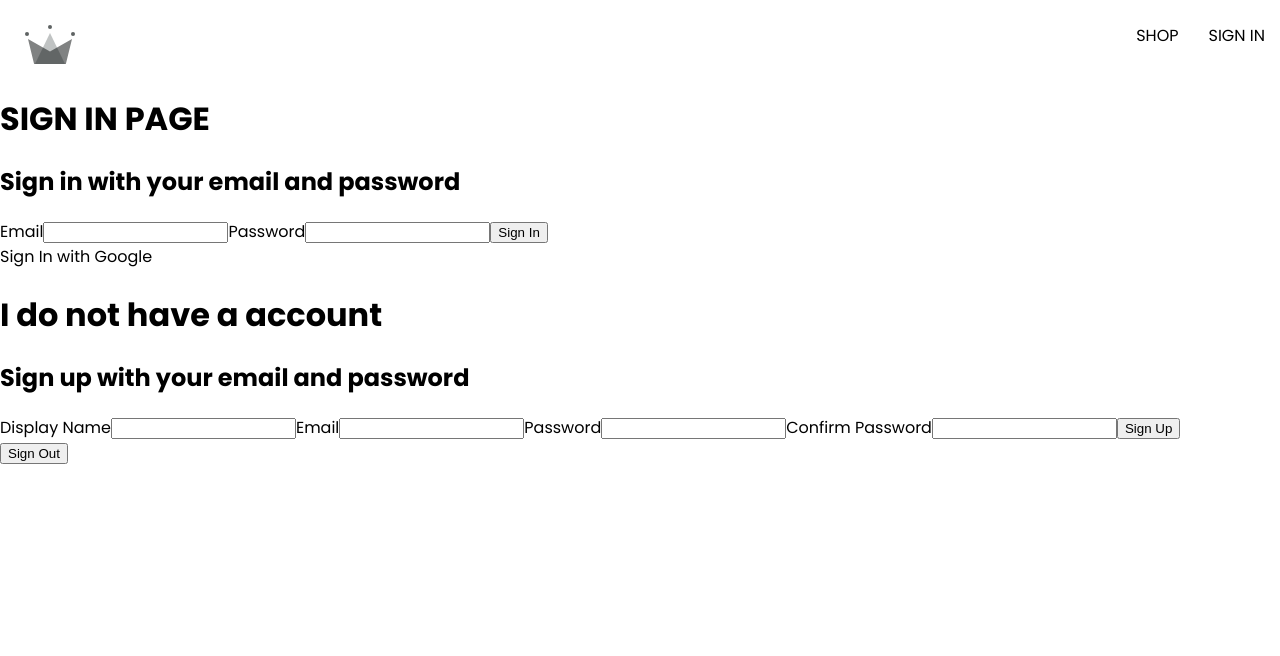
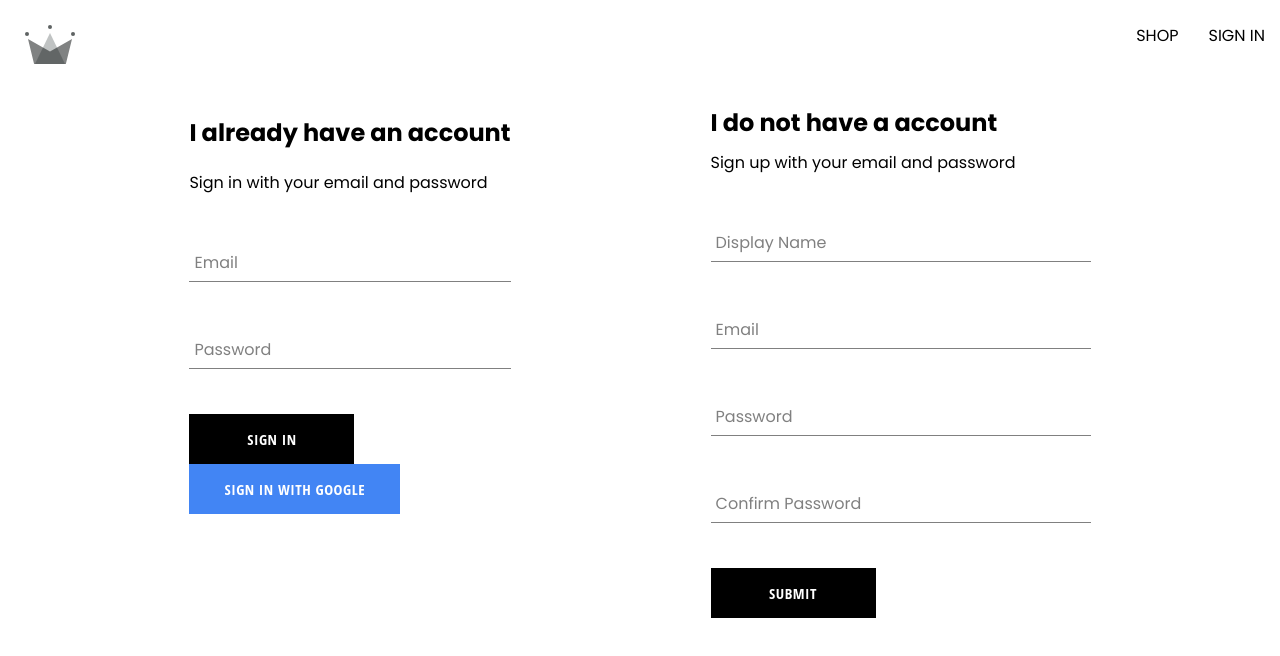
Before and after one commit to tradengr/clothing-shop-MERN, a React (Create React App) app in the folder client/: page /signin in a window 1280 px wide. Shown: the top 656 px of the page. Built offline with nearby package versions, Linux system fonts and the light colour scheme.

Commit message:
renaming signin routes to auth

```diff
--- a/client/src/App.js
+++ b/client/src/App.js
@@ -5,7 +5,7 @@ import {
 
 import NavBar from './routes/navbar/navbar.component';
 import Home from "./routes/home/home.component";
-import Signin from './routes/signin/signin.component';
+import Authentication from './routes/authentication/authentication.component';
 
 const Shop = () => {
   return <h1>Shop Page</h1>
@@ -16,7 +16,7 @@ const App = () => {
     <Routes>
       <Route path='/' element={<NavBar/>} >
         <Route index element={<Home/>} />
-        <Route path='/signin' element={<Signin/>} />
+        <Route path='/signin' element={<Authentication/>} />
         <Route path='/shop' element={<Shop/>} />
       </Route>
     </Routes>
--- /dev/null
+++ b/client/src/components/button/button.component.jsx
@@ -0,0 +1,16 @@
+import './button.styles.scss';
+
+const BUTTON_TYPE = {
+  google: 'google-button',
+  inverted: 'inverted-button'
+}
+
+const Button = ({ children, buttonType, ...otherProps }) => {
+  return (
+    <button className={`button-container ${BUTTON_TYPE[buttonType]}`} {...otherProps}>
+      {children}
+    </button>
+  );
+};
+
+export default Button;
--- /dev/null
+++ b/client/src/components/button/button.styles.scss
@@ -0,0 +1,46 @@
+.button-container {
+  min-width: 165px;
+  width: auto;
+  height: 50px;
+  letter-spacing: 0.5px;
+  line-height: 50px;
+  padding: 0 35px 0 35px;
+  font-size: 15px;
+  background-color: black;
+  color: white;
+  text-transform: uppercase;
+  font-family: 'Open Sans Condensed';
+  font-weight: bolder;
+  border: none;
+  cursor: pointer;
+  display: flex;
+  justify-content: center;
+
+  &:hover {
+    background-color: white;
+    color: black;
+    border: 1px solid black;
+  }
+
+  &.google-button {
+    background-color: #4285f4;
+    color: white;
+
+    &:hover {
+      background-color: #357ae8;
+      border: none;
+    }
+  }
+
+  &.inverted-button {
+    background-color: white;
+    color: black;
+    border: 1px solid black;
+
+    &:hover {
+      background-color: black;
+      color: white;
+      border: none;
+    }
+  }
+}
--- /dev/null
+++ b/client/src/components/formInput/formInput.component.jsx
@@ -0,0 +1,35 @@
+import './formInput.styles.scss';
+
+const FormInput = ({ label, ...otherProps }) => {
+  return (
+    <div className='group'>
+      <input className='form-input' {...otherProps} />
+      {label && (
+        <label
+          className={`${
+            otherProps.value ? 'shrink' : ''
+          } form-input-label`}
+        >
+          {label}
+        </label>
+      )}
+    </div>
+  );
+};
+
+export default FormInput;
+
+
+// import './formInput.styles.scss';
+
+// const FormInput = ({ label, ...otherAttributes }) => {
+//   return (
+//     <div className="group">
+//       <label className={`${otherAttributes.value.length}`}>{label}</label>
+//       {/* <label className='form-input-label'>{label}</label> */}
+//       <input className="form-input" {...otherAttributes} />
+//     </div>
+//   );
+// };
+
+// export default FormInput;
--- /dev/null
+++ b/client/src/components/formInput/formInput.styles.scss
@@ -0,0 +1,54 @@
+$sub-color: grey;
+$main-color: black;
+
+@mixin shrinkLabel {
+  top: -14px;
+  font-size: 12px;
+  color: $main-color;
+}
+
+.group {
+  position: relative;
+  margin: 45px 0;
+
+  .form-input {
+    background: none;
+    background-color: white;
+    color: $sub-color;
+    font-size: 18px;
+    padding: 10px 10px 10px 5px;
+    display: block;
+    width: 100%;
+    border: none;
+    border-radius: 0;
+    border-bottom: 1px solid $sub-color;
+    margin: 25px 0;
+
+    &:focus {
+      outline: none;
+    }
+
+    &:focus ~ .form-input-label {
+      @include shrinkLabel();
+    }
+  }
+
+  input[type='password'] {
+    letter-spacing: 0.3em;
+  }
+
+  .form-input-label {
+    color: $sub-color;
+    font-size: 16px;
+    font-weight: normal;
+    position: absolute;
+    pointer-events: none;
+    left: 5px;
+    top: 10px;
+    transition: 300ms ease all;
+
+    &.shrink {
+      @include shrinkLabel();
+    }
+  }
+}
--- a/client/src/components/signinForm/signinForm.component.js
+++ b/client/src/components/signinForm/signinForm.component.js
@@ -1,27 +1,32 @@
 import useSignin from '../../hooks/useSignin';
+import FormInput from '../formInput/formInput.component';
+import Button from '../button/button.component';
 
 
 const SigninForm = () => {
   const { submitSignin } = useSignin();
 
   return (
-    <div>
-      {/* <h1>I do not have a account</h1>       */}
-      <h2>Sign in with your email and password</h2>
+    <div className='sign-in-container'>
+      <h2>I already have an account</h2>
+      <span>Sign in with your email and password</span>
       <form onSubmit={submitSignin}>
-        <label>Email</label>
-        <input
+        <FormInput
+          label='Email'
           type='email'
           name='email'
           required
         />
-        <label>Password</label>
-        <input
+        <FormInput
+          label='Password'
           type='password'
           name='password'
           required
         />
-        <button type="submit">Sign In</button>
+        <Button children='Sign In' type="submit" />
+      </form>
+      <form action='/auth/google'>
+        <Button children='Sign In with Google' buttonType='google' type='submit' />
       </form>
     </div>
   );
--- a/client/src/components/signupForm/signupForm.component.jsx
+++ b/client/src/components/signupForm/signupForm.component.jsx
@@ -1,39 +1,42 @@
 import useSignup from '../../hooks/useSignup';
-
+import FormInput from '../formInput/formInput.component';
+import Button from '../button/button.component';
+import './signupForm.styles.scss';
 
 const SignupForm = () => {
   const { submitSignup } = useSignup();
 
   return (
-    <div>
-      <h1>I do not have a account</h1>
-      <h2>Sign up with your email and password</h2>
+    <div className='sign-up-container'>
+      <h2>I do not have a account</h2>
+      <span>Sign up with your email and password</span>
       <form onSubmit={submitSignup}>
-        <label>Display Name</label>
-        <input
+        <FormInput
+          label = 'Display Name'
           type='text'
           name='displayName'
           required
         />
-        <label>Email</label>
-        <input
+        <FormInput
+          label='Email'
           type='email'
           name='email'
           required
         />
-        <label>Password</label>
-        <input
+        <FormInput
+          label='Password'
           type='password'
           name='password'
           required
         />
-        <label>Confirm Password</label>
-        <input
+        <FormInput
+          label='Confirm Password'
           type='password'
           name='confirmPassword'
           required
         />
-        <button type="submit">Sign Up</button>
+        <Button children='Submit' type="submit" />
+        {/* <Button type="submit">Sign Up</Button> */}
       </form>
     </div>
   );
--- /dev/null
+++ b/client/src/components/signupForm/signupForm.styles.scss
@@ -0,0 +1,9 @@
+.sign-up-container {
+  display: flex;
+  flex-direction: column;
+  width: 380px;
+
+  h2 {
+    margin: 10px 0;
+  }
+}
--- a/client/src/routes/signin/signin.component.js
+++ b/client/src/routes/authentication/authentication.component.js
@@ -1,18 +1,17 @@
 import SigninForm from "../../components/signinForm/signinForm.component";
 import SignupForm from "../../components/signupForm/signupForm.component";
+import './authentication.styles.scss';
 
-const Signin = () => {
+const Authentication = () => {
   return (
-    <div>
-      <h1>SIGN IN PAGE</h1>
+    <div className="sign-in-up-container">
       <SigninForm/>
-      <a href='/auth/google'>Sign In with Google</a>
       <SignupForm/>
-      <form action="/signout" method="post">
+      {/* <form action="/signout" method="post">
         <button type="submit">Sign Out</button>
-      </form>
+      </form> */}
     </div>
   );
 };
 
-export default Signin;
+export default Authentication;
--- /dev/null
+++ b/client/src/routes/authentication/authentication.styles.scss
@@ -0,0 +1,7 @@
+.sign-in-up-container {
+  display: flex;
+  flex-direction: row;
+  justify-content: center;
+  align-items: flex-start;
+  gap: 200px;
+}
```
Also changed, not shown: client/src/components/signinForm/signinForm.styles.scss (added).
